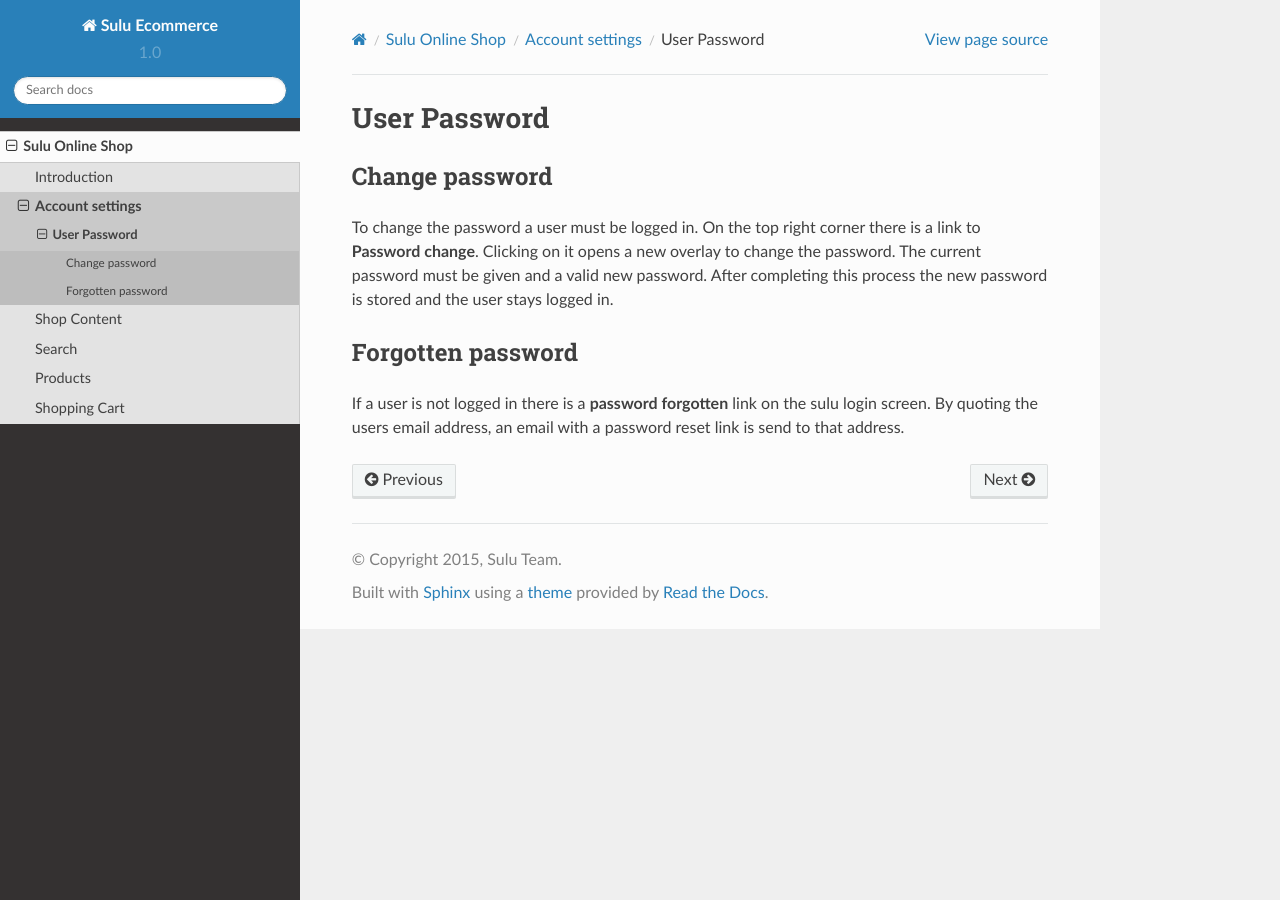
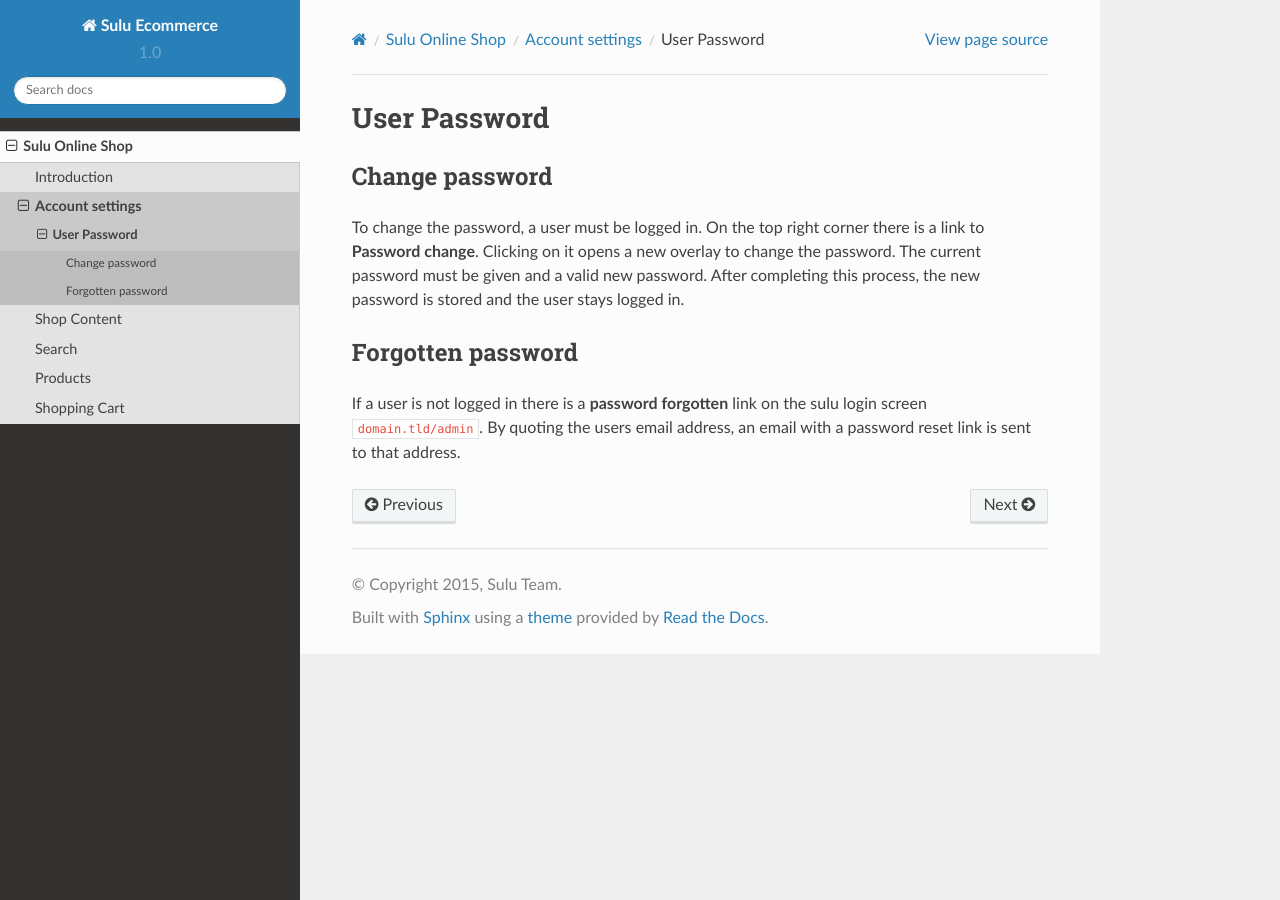
Before and after one commit to sulu/sulu-ecommerce-docs, a Sphinx documentation site: the page built from docs/shop/accountsettings/password.rst, in a window 1280 px wide. Built offline with Sphinx 7.4.7 and the Read the Docs theme 2.0.0, drawn with Linux system fonts in a browser that asks for light colours.

Commit message:
fixed typos

```diff
--- a/docs/shop/accountsettings/password.rst
+++ b/docs/shop/accountsettings/password.rst
@@ -4,14 +4,14 @@
 Change password
 ---------------
 
-To change the password a user must be logged in. On the top right corner there
+To change the password, a user must be logged in. On the top right corner there
 is a link to **Password change**. Clicking on it opens a new overlay to change
 the password. The current password must be given and a valid new password. After
-completing this process the new password is stored and the user stays logged in.
+completing this process, the new password is stored and the user stays logged in.
 
 Forgotten password
 ------------------
 
 If a user is not logged in there is a **password forgotten** link on the sulu
-login screen. By quoting the users email address, an email with a password reset
-link is send to that address.
+login screen ``domain.tld/admin``. By quoting the users email address, an email
+with a password reset link is sent to that address.
--- a/docs/shop/cart/shoppingcart.rst
+++ b/docs/shop/cart/shoppingcart.rst
@@ -6,8 +6,8 @@
 
 The cart widget allows a user to put a product into the shopping cart. The widget
 consists of an input field for the quantity and a button to finally add it.
-Quantity must be a valid number therefore this field is validated. If an invalid
-input is made a dezent error is displayed. Default quantity is one. So if the
+Quantity must be a valid number, therefore this field is validated. If an invalid
+input is made a discreet error is displayed. Default quantity is one. So if the
 button is clicked without any other action, one product is added to the shopping
 cart.
 
```
